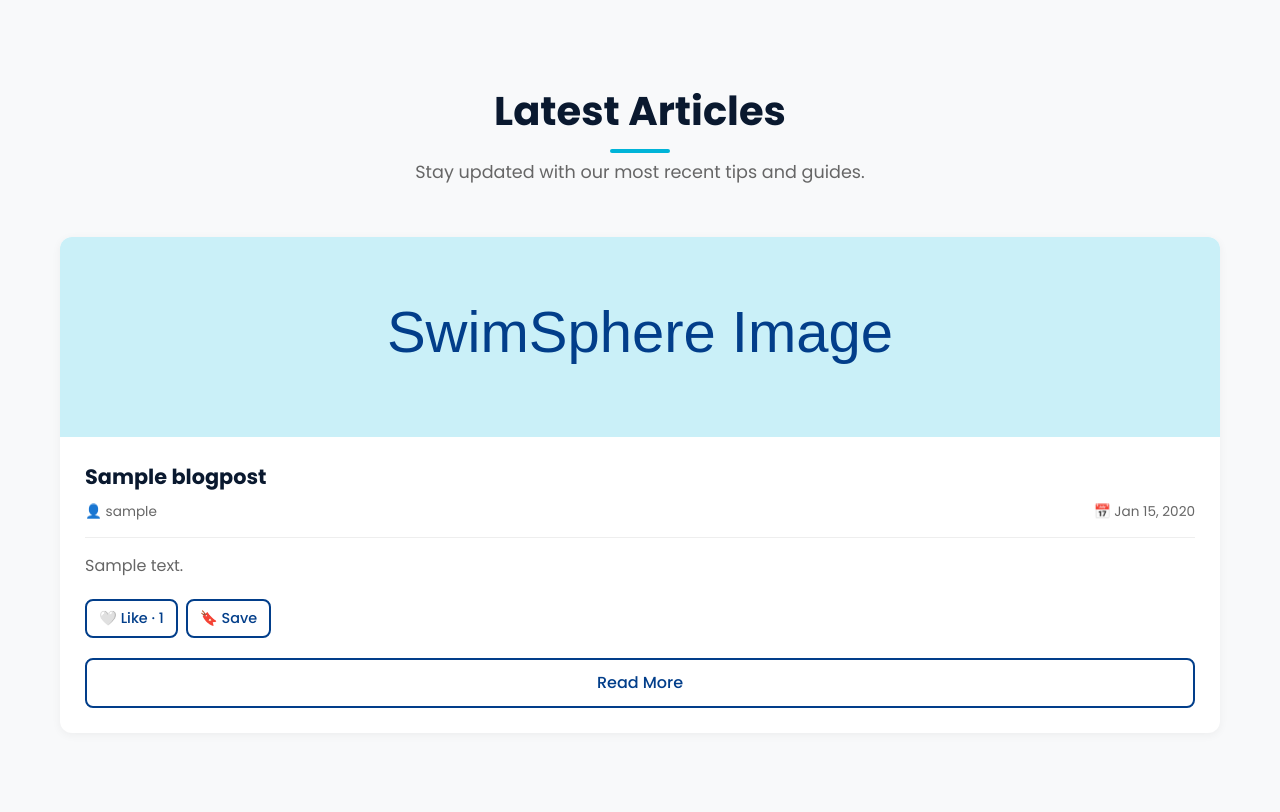
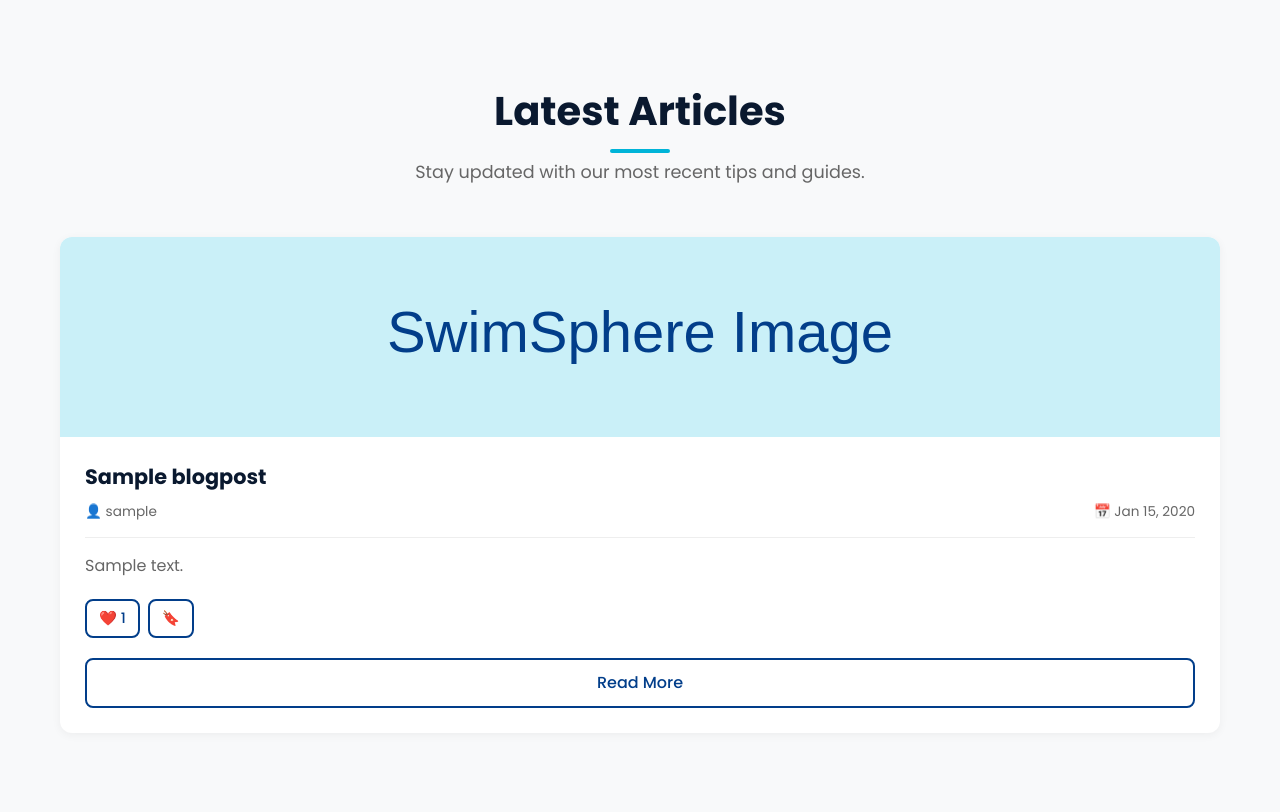
Before and after one commit to HelshiJayasekara/SwimSphere, a PHP site: page / in a window 1280 px wide. Shown: the part 1497-2309 px from the top of the page. Run offline with PHP 8.4, Linux system fonts and the light colour scheme; tables that the repository leaves empty or names only in its code hold one stand-in row (values such as "Sample post").

Commit message:
Update like and bookmark buttons

```diff
--- a/dashboard.php
+++ b/dashboard.php
@@ -264,12 +264,12 @@ require_once 'includes/header.php';
                                         </div>
 
                                         <div class="post-actions" style="display: flex; gap: 10px; align-items: center;">
-                                            <a href="/article.php?id=<?php echo $bkmk['post_id']; ?>" class="btn btn-outline" style="padding: 4px 12px; font-size: 0.85rem;">Read Article</a>
+                                            <a href="/article.php?id=<?php echo $bkmk['post_id']; ?>" class="btn btn-outline" style="padding: 4px 12px; font-size: 0.85rem;">Read</a>
                                             <form action="/bookmark_handler.php" method="POST" style="margin: 0;">
                                                 <input type="hidden" name="post_id" value="<?php echo $bkmk['post_id']; ?>">
                                                 <input type="hidden" name="action" value="remove">
                                                 <input type="hidden" name="redirect_to" value="/dashboard.php">
-                                                <button type="submit" class="btn btn-outline" style="padding: 4px 12px; font-size: 0.85rem; color: #dc3545; border-color: #dc3545; background: transparent; cursor: pointer;" onmouseover="this.style.backgroundColor='#dc3545'; this.style.color='white';" onmouseout="this.style.backgroundColor='transparent'; this.style.color='#dc3545';">Remove</button>
+                                                <button type="submit" class="btn btn-secondary" style="padding: 4px 12px; font-size: 0.85rem; cursor: pointer;" title="Remove Bookmark" aria-label="Remove Bookmark">🔖</button>
                                             </form>
                                         </div>
 
@@ -311,7 +311,7 @@ require_once 'includes/header.php';
                                                 <input type="hidden" name="post_id" value="<?php echo $liked['post_id']; ?>">
                                                 <input type="hidden" name="action" value="unlike">
                                                 <input type="hidden" name="redirect_to" value="/dashboard.php#liked">
-                                                <button type="submit" class="btn btn-outline" style="padding: 4px 12px; font-size: 0.85rem; color: #dc3545; border-color: #dc3545; background: transparent; cursor: pointer;" onmouseover="this.style.backgroundColor='#dc3545'; this.style.color='white';" onmouseout="this.style.backgroundColor='transparent'; this.style.color='#dc3545';">Unlike</button>
+                                                <button type="submit" class="btn btn-primary" style="padding: 4px 12px; font-size: 0.85rem; cursor: pointer;" title="Unlike" aria-label="Unlike">❤️ <?php echo $liked['like_count']; ?></button>
                                             </form>
                                         </div>
 
--- a/index.php
+++ b/index.php
@@ -103,33 +103,33 @@ require_once 'includes/header.php';
 
                             // Buttons HTML
                             $like_btn_class = $has_liked ? 'btn-primary' : 'btn-outline';
-                            $like_btn_text = $has_liked ? '❤️ Liked' : '🤍 Like';
                             $like_html = "";
                             if ($is_logged_in) {
                                 $action = $has_liked ? 'unlike' : 'like';
+                                $title_attr = $has_liked ? 'Unlike' : 'Like';
                                 $like_html = "<form action='/like_handler.php' method='POST' style='margin: 0; display: inline-block;'>
                                     <input type='hidden' name='post_id' value='{$id}'>
                                     <input type='hidden' name='action' value='{$action}'>
                                     <input type='hidden' name='redirect_to' value='/index.php#articles'>
-                                    <button type='submit' class='btn {$like_btn_class}' style='padding: 6px 12px; font-size: 0.9rem;'>{$like_btn_text} &middot; {$like_count}</button>
+                                    <button type='submit' class='btn {$like_btn_class}' style='padding: 6px 12px; font-size: 0.9rem;' title='{$title_attr}' aria-label='{$title_attr}'>❤️ {$like_count}</button>
                                 </form>";
                             } else {
-                                $like_html = "<a href='/auth/login.php' class='btn btn-outline' style='padding: 6px 12px; font-size: 0.9rem;' title='Log in to like'>🤍 Like &middot; {$like_count}</a>";
+                                $like_html = "<a href='/auth/login.php' class='btn btn-outline' style='padding: 6px 12px; font-size: 0.9rem;' title='Log in to like' aria-label='Log in to like'>❤️ {$like_count}</a>";
                             }
 
                             $bookmark_btn_class = $has_bookmarked ? 'btn-secondary' : 'btn-outline';
-                            $bookmark_btn_text = $has_bookmarked ? '🔖 Saved' : '🔖 Save';
                             $bookmark_html = "";
                             if ($is_logged_in) {
                                 $action = $has_bookmarked ? 'remove' : 'add';
+                                $title_attr = $has_bookmarked ? 'Remove Bookmark' : 'Bookmark';
                                 $bookmark_html = "<form action='/bookmark_handler.php' method='POST' style='margin: 0; display: inline-block;'>
                                     <input type='hidden' name='post_id' value='{$id}'>
                                     <input type='hidden' name='action' value='{$action}'>
                                     <input type='hidden' name='redirect_to' value='/index.php#articles'>
-                                    <button type='submit' class='btn {$bookmark_btn_class}' style='padding: 6px 12px; font-size: 0.9rem;'>{$bookmark_btn_text}</button>
+                                    <button type='submit' class='btn {$bookmark_btn_class}' style='padding: 6px 12px; font-size: 0.9rem;' title='{$title_attr}' aria-label='{$title_attr}'>🔖</button>
                                 </form>";
                             } else {
-                                $bookmark_html = "<a href='/auth/login.php' class='btn btn-outline' style='padding: 6px 12px; font-size: 0.9rem;' title='Log in to bookmark'>🔖 Save</a>";
+                                $bookmark_html = "<a href='/auth/login.php' class='btn btn-outline' style='padding: 6px 12px; font-size: 0.9rem;' title='Log in to bookmark' aria-label='Log in to bookmark'>🔖</a>";
                             }
 
                             echo "
```
Also changed, not shown: article.php (+8 -6 lines).
